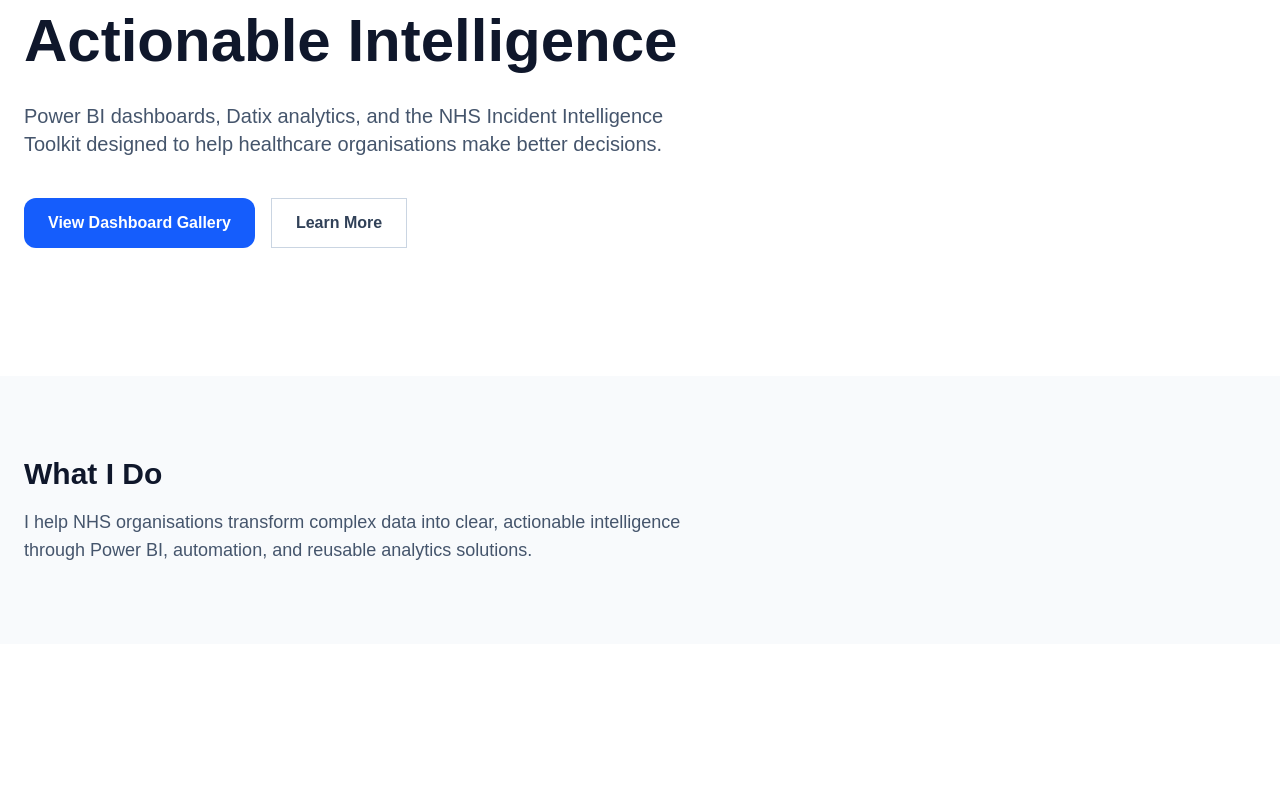
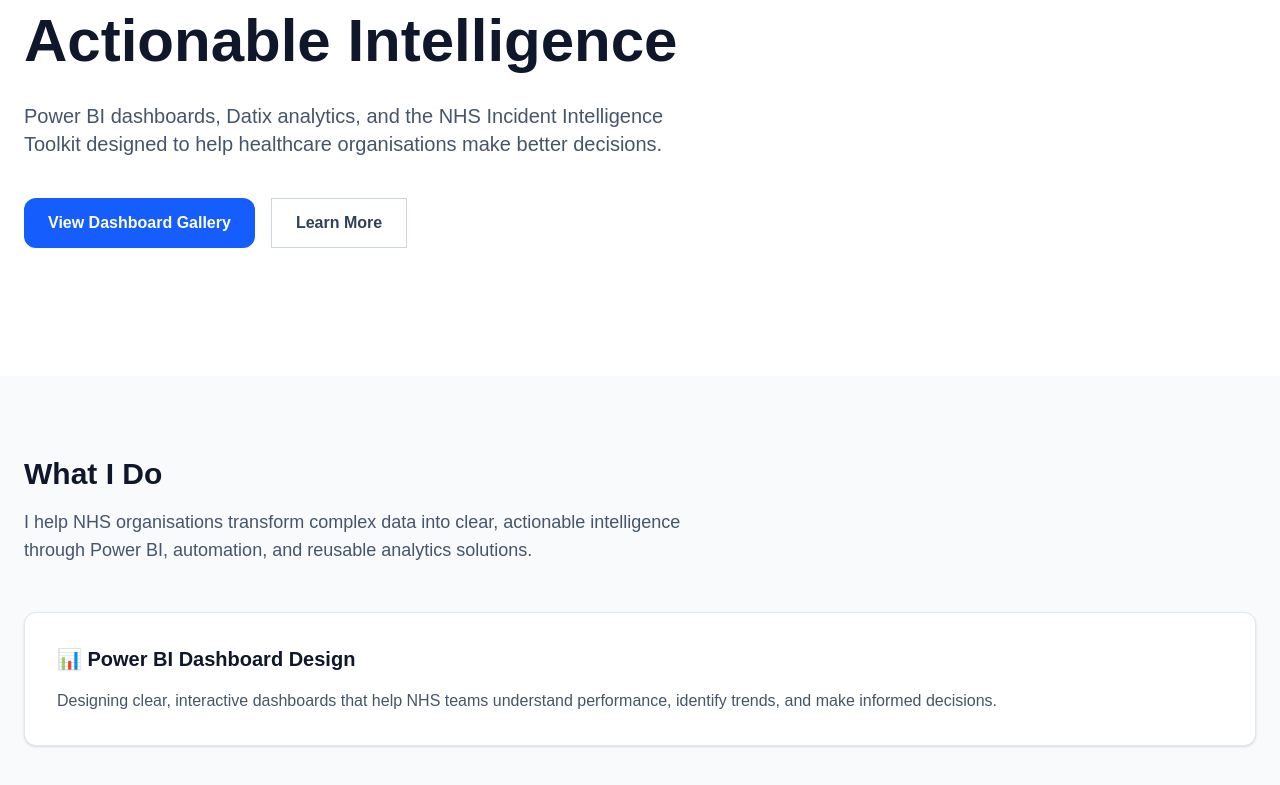
Before and after one commit to 24Mark8/templatecanvasiq, a Next.js app: page / in a window 1280 px wide. Shown: the part 265-1050 px from the top of the page. Before the commit the page ends 909 px from the top, so only its background shows below. Built offline with nearby package versions, Linux system fonts and the light colour scheme.

Commit message:
Update page.tsx

```diff
--- a/app/page.tsx
+++ b/app/page.tsx
@@ -48,6 +48,16 @@ href="#"className="font-medium text-slate-700 transition-colors duration-200 hov
     <p className="mt-4 max-w-2xl text-lg text-slate-600">
       I help NHS organisations transform complex data into clear, actionable intelligence through Power BI, automation, and reusable analytics solutions.
     </p>
+    <div className="mt-12 rounded-xl border border-slate-200 bg-white p-8 shadow-sm">
+  <h3 className="text-xl font-bold text-slate-900">
+    📊 Power BI Dashboard Design
+  </h3>
+
+  <p className="mt-4 text-slate-600">
+    Designing clear, interactive dashboards that help NHS teams understand
+    performance, identify trends, and make informed decisions.
+  </p>
+</div>
   </div>
 </section>
     </main>
```
